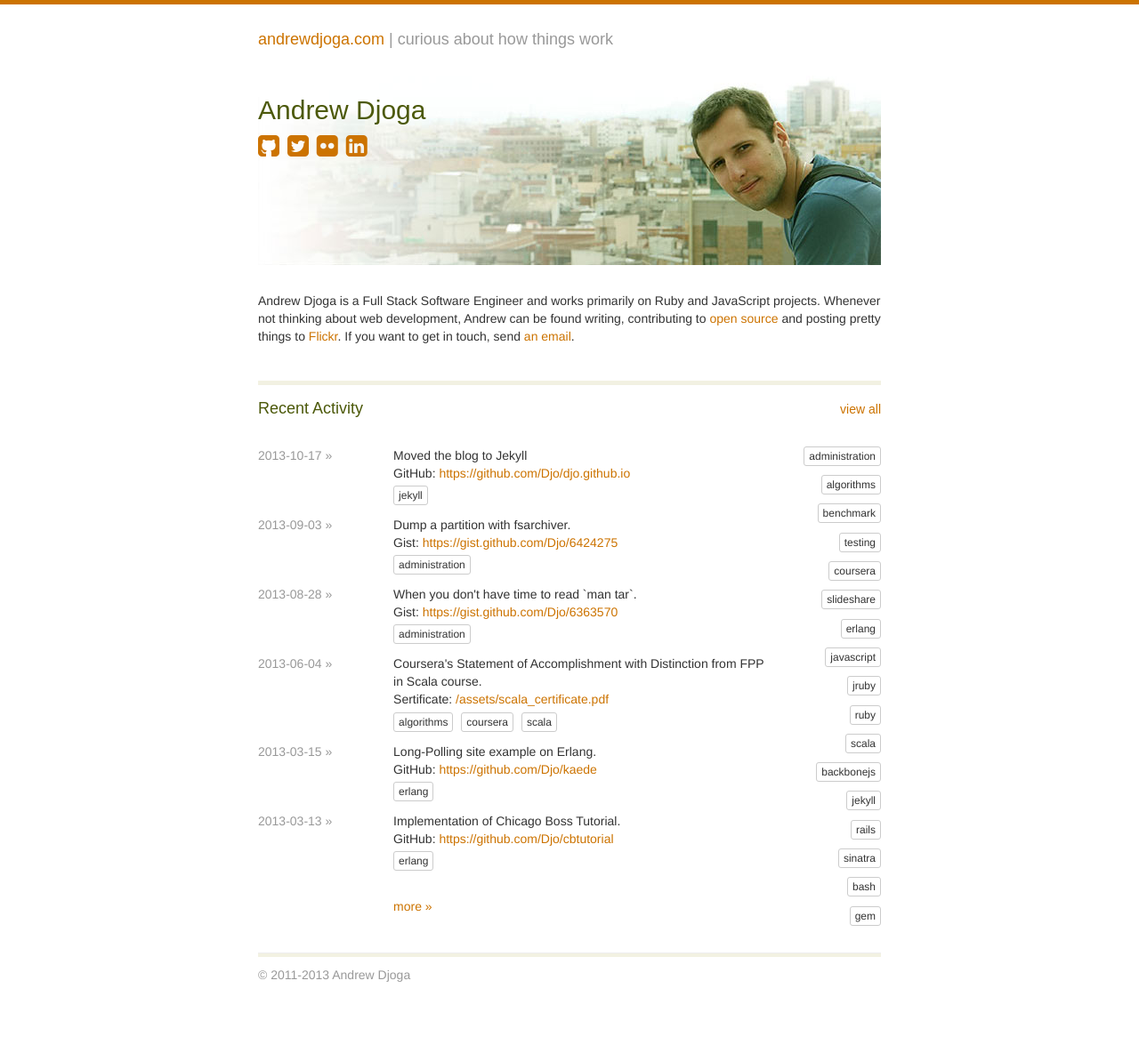
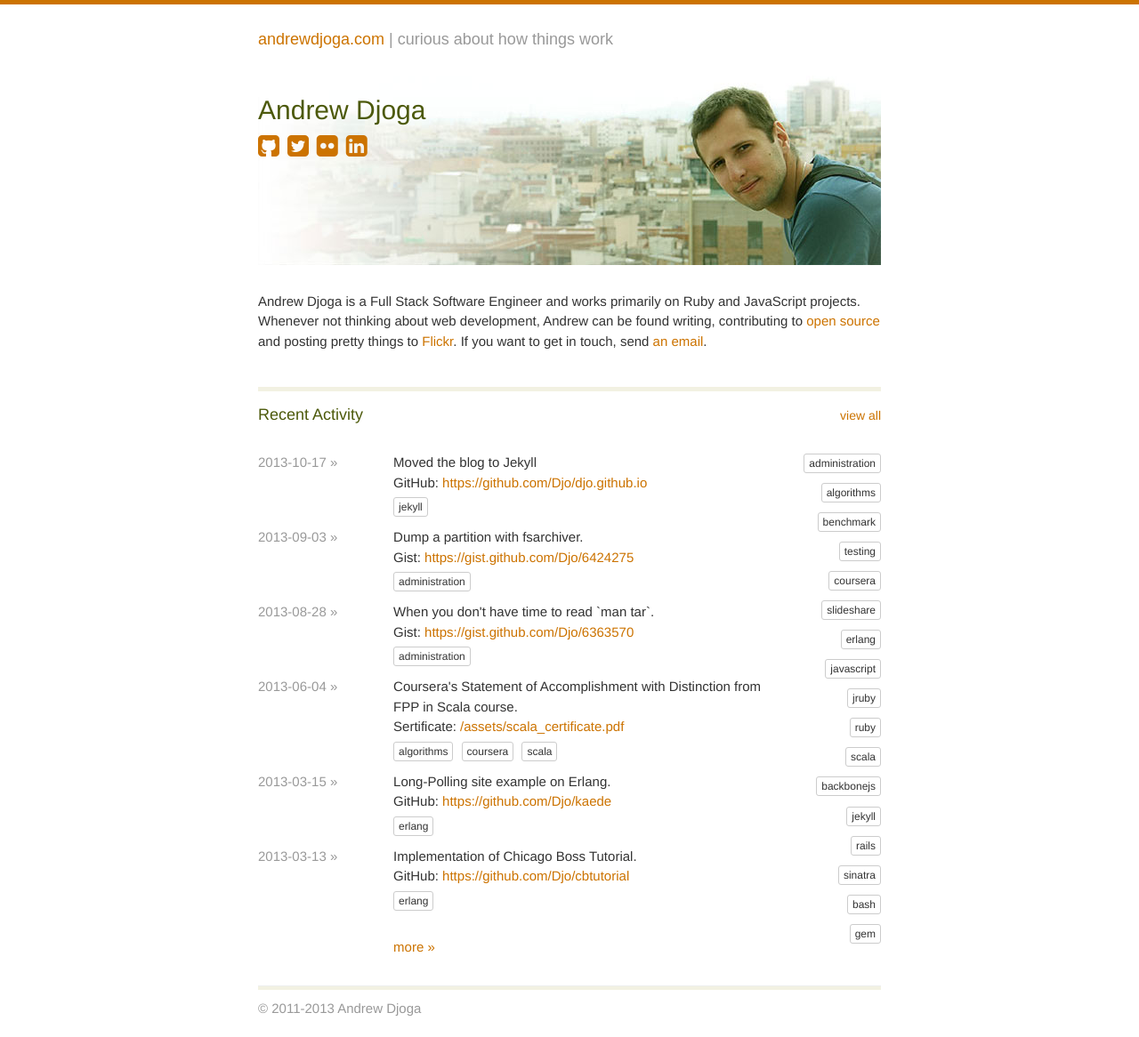
Before and after one commit to djo/djo.github.io, a Jekyll site: the page built from index.html, in a window 1280 px wide. Shown: the whole page at 89% size. Built offline with Jekyll 4.4.1, drawn with Linux system fonts in a browser that asks for light colours; nearby versions of some CDN libraries; before the commit the page ends 1126 px from its top, so only the background shows below that.

Commit message:
Increase font size

```diff
--- a/css/application.css
+++ b/css/application.css
@@ -1,6 +1,8 @@
 body {
   padding-bottom: 20px;
   border-top: solid 5px #cc7300;
+  font-size: 15px;
+  line-height: 1.5;
 }
 
 a, a:hover {
@@ -9,7 +11,7 @@ a, a:hover {
 
 h1, h2, h3, h4 {
   color: #4c590a;
-  font-family: Arial,sans-serif;
+  font-weight: 400;
 }
 
 @media (min-width: 768px) {
@@ -20,6 +22,7 @@ h1, h2, h3, h4 {
 
 .header {
   margin: 30px 0;
+  font-family: Arial,sans-serif;
 }
 
 .page-header {
@@ -48,6 +51,7 @@ hr {
   padding: 2px 0 0 0;
   background: url(/assets/bg.jpg) no-repeat right top;
   height: 213px;
+  font-size: 14px;
 }
 
 .links ul li {
```
